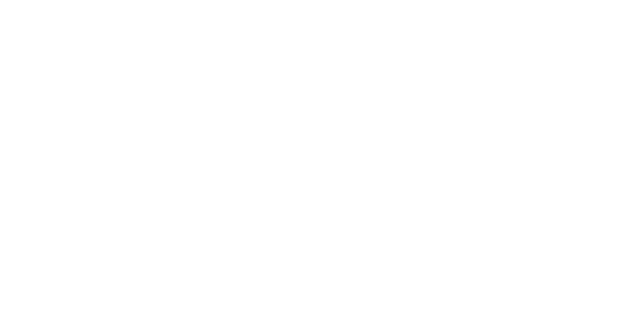
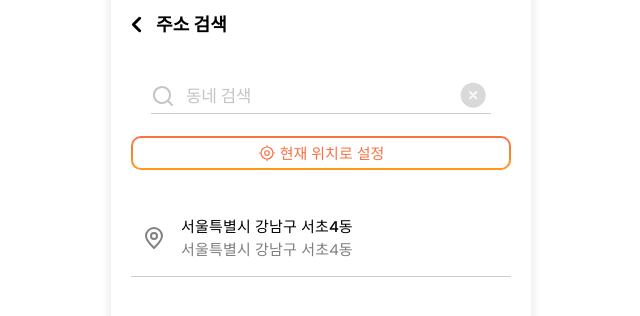
Before and after one commit to nayong2021/delivery_together-FE, a React (Create React App) app in the folder betweenus/: page /setting/region/search in a window 1280 px wide. Before the commit this address had no page. Shown: the top 316 px of the page, without its empty margins (319-959 px from the left). Built offline with nearby package versions, Linux system fonts and the light colour scheme.

Commit message:
feat: Add region list & setting html, css

```diff
--- a/betweenus/src/App.js
+++ b/betweenus/src/App.js
@@ -17,7 +17,8 @@
 import IdResult from "./pages/member/IdResult";
 import PwResult from "./pages/member/PwResult";
 import HomeSearch from "./pages/home/HomeSearch";
-import RegionSetting from "./pages/setting/RegionSetting";
+import RegionSearch from "./pages/setting/RegionSearch";
+import RegionList from "./pages/setting/RegionList";
 
 function App() {
   return (
@@ -42,7 +43,8 @@
           <Route path="/state/chatting" element={<Chatting />}></Route>
         </Route>
         <Route path="/setting" element={<Setting />}></Route>
-        <Route path="/setting/region" element={<RegionSetting />}></Route>
+        <Route path="/setting/region" element={<RegionList />}></Route>
+        <Route path="/setting/region/search" element={<RegionSearch />}></Route>
         <Route path="/order" element={<Order />}></Route>
         <Route path="/search" element={<HomeSearch />}></Route>
         <Route path="/" element={<Home />}></Route>
--- a/betweenus/src/assets/css/common.css
+++ b/betweenus/src/assets/css/common.css
@@ -359,7 +359,7 @@
   box-sizing: border-box;
   background: linear-gradient(to right, #ff981c 0%, #f77145 100%);
   font-size: 20px;
-  font-weight: 700;
+  font-weight: 500;
   color: #fff !important;
   letter-spacing: 0.2px;
 }
@@ -1001,7 +1001,7 @@
   border: none;
   box-sizing: border-box;
   background: url("../img/ico_search2.svg") left center no-repeat;
-  font-size: 20px;
+  font-size: 17px;
   font-weight: 500;
   color: #000;
   letter-spacing: -0.41px;
@@ -1060,15 +1060,31 @@
   display: flex;
   justify-content: space-between;
   align-items: center;
-  padding: 18px 8px 18px 11px;
+  padding: 15px 8px 15px 11px;
   border-bottom: 1px solid rgba(0, 0, 0, 0.2);
   box-sizing: border-box;
 }
 .list-region .txt {
-  font-size: 18px;
+  display: flex;
+  font-size: 15px;
   font-weight: 400;
   color: #7e7e7e;
   letter-spacing: 0.18px;
+  justify-content: space-between;
+  align-items: center;
+}
+
+.list-region .txt .marker {
+  justify-content: space-between;
+  align-items: center;
+  padding: 5px 15px 5px 0px;
+  color: #7e7e7e;
+  display: flex;
+}
+
+.list-region .txt .txt-title {
+  color: #000000;
+  font-weight: 500;
 }
 
 /*메인*/
--- /dev/null
+++ b/betweenus/src/pages/setting/RegionList.js
@@ -0,0 +1,72 @@
+import * as React from "react";
+import { useNavigate } from "react-router-dom";
+import { ReactComponent as Location } from "../../assets/img/ico_location1.svg";
+import { ReactComponent as Marker } from "../../assets/img/marker-pin-01.svg";
+
+export default function RegionList() {
+  const navigate = useNavigate();
+
+  return (
+    <>
+      <header class="header">
+        <div class="hd">
+          <div class="hd-tit">
+            <button
+              type="button"
+              class="hd-back"
+              onClick={() => navigate(-1)}
+            ></button>
+            내 동네 설정
+          </div>
+        </div>
+      </header>
+
+      <section class="region">
+        <div class="wrap">
+          <div class="search-group">
+            <div class="inp-group-search" onClick={() => navigate("search")}>
+              <input type="text" placeholder="동네 검색" class="inp-frm" />
+              <button type="button" class="btn-delete"></button>
+            </div>
+
+            <button type="button" class="btn-search">
+              <Location width={"18px"} height={"18px"} />
+              &nbsp;현재 위치로 검색
+            </button>
+          </div>
+
+          {/* <div class="region-info">
+            지역은 최소 1개 이상, 최대 3개까지 설정 가능해요.
+          </div> */}
+
+          <ol class="list-region">
+            <li>
+              <div class="txt">
+                <Marker class="marker" />
+                <div>
+                  <div class="txt-title">서울특별시 강남구 서초4동</div>
+                  <div>서울특별시 강남구 서초4동</div>
+                </div>
+              </div>
+              <div class="ck-area">
+                <input
+                  id="region_ck1"
+                  type="checkbox"
+                  name="region_ck"
+                  class="ck-custom"
+                />
+                <label for="region_ck1"></label>
+              </div>
+            </li>
+          </ol>
+
+          <div class="btn-group-bottom">
+            <button type="button" class="btn-custom">
+              내 동네 설정 완료
+            </button>
+          </div>
+        </div>
+      </section>
+    </>
+  );
+}
--- /dev/null
+++ b/betweenus/src/pages/setting/RegionSearch.js
@@ -0,0 +1,53 @@
+import * as React from "react";
+import { useNavigate } from "react-router-dom";
+import { ReactComponent as Location } from "../../assets/img/ico_location1.svg";
+import { ReactComponent as Marker } from "../../assets/img/marker-pin-01.svg";
+
+export default function RegionSearch() {
+  const navigate = useNavigate();
+
+  return (
+    <>
+      <header class="header">
+        <div class="hd">
+          <div class="hd-tit">
+            <button
+              type="button"
+              class="hd-back"
+              onClick={() => navigate(-1)}
+            ></button>
+            주소 검색
+          </div>
+        </div>
+      </header>
+
+      <section class="region">
+        <div class="wrap">
+          <div class="search-group">
+            <div class="inp-group-search">
+              <input type="text" placeholder="동네 검색" class="inp-frm" />
+              <button type="button" class="btn-delete"></button>
+            </div>
+
+            <button type="button" class="btn-search">
+              <Location width={"18px"} height={"18px"} />
+              &nbsp;현재 위치로 설정
+            </button>
+          </div>
+
+          <ol class="list-region">
+            <li>
+              <div class="txt">
+                <Marker class="marker" />
+                <div>
+                  <div class="txt-title">서울특별시 강남구 서초4동</div>
+                  <div>서울특별시 강남구 서초4동</div>
+                </div>
+              </div>
+            </li>
+          </ol>
+        </div>
+      </section>
+    </>
+  );
+}
--- a/betweenus/src/pages/setting/RegionSetting.js
+++ /dev/null
@@ -1,117 +0,0 @@
-import * as React from "react";
-import { useNavigate } from "react-router-dom";
-import { ReactComponent as Location } from "../../assets/img/ico_location1.svg";
-
-export default function RegionSetting() {
-  const navigate = useNavigate();
-
-  return (
-    <>
-      <header class="header">
-        <div class="hd">
-          <div class="hd-tit">
-            <button
-              type="button"
-              class="hd-back"
-              onClick={() => navigate(-1)}
-            ></button>
-            내 동네 설정
-          </div>
-        </div>
-      </header>
-
-      <section class="region">
-        <div class="wrap">
-          <div class="search-group">
-            <div class="inp-group-search">
-              <input type="text" placeholder="동네 검색" class="inp-frm" />
-              <button type="button" class="btn-delete"></button>
-            </div>
-
-            <button type="button" class="btn-search">
-              <Location width={"18px"} height={"18px"} />
-              &nbsp;현재 위치로 검색
-            </button>
-          </div>
-
-          <div class="region-info">
-            지역은 최소 1개 이상, 최대 3개까지 설정 가능해요.
-          </div>
-
-          <ol class="list-region">
-            <li>
-              <div class="txt">서울특별시 강남구 서초4동</div>
-              <div class="ck-area">
-                <input
-                  id="region_ck1"
-                  type="checkbox"
-                  name="region_ck"
-                  class="ck-custom"
-                />
-                <label for="region_ck1"></label>
-              </div>
-            </li>
-
-            <li>
-              <div class="txt">서울특별시 강남구 서초3동</div>
-              <div class="ck-area">
-                <input
-                  id="region_ck2"
-                  type="checkbox"
-                  name="region_ck"
-                  class="ck-custom"
-                />
-                <label for="region_ck2"></label>
-              </div>
-            </li>
-
-            <li>
-              <div class="txt">서울특별시 강남구 서초2동</div>
-              <div class="ck-area">
-                <input
-                  id="region_ck3"
-                  type="checkbox"
-                  name="region_ck"
-                  class="ck-custom"
-                />
-                <label for="region_ck3"></label>
-              </div>
-            </li>
-
-            <li>
-              <div class="txt">서울특별시 강남구 서초1동</div>
-              <div class="ck-area">
-                <input
-                  id="region_ck4"
-                  type="checkbox"
-                  name="region_ck"
-                  class="ck-custom"
-                />
-                <label for="region_ck4"></label>
-              </div>
-            </li>
-
-            <li>
-              <div class="txt">서울특별시 강남구 반포1동</div>
-              <div class="ck-area">
-                <input
-                  id="region_ck5"
-                  type="checkbox"
-                  name="region_ck"
-                  class="ck-custom"
-                />
-                <label for="region_ck5"></label>
-              </div>
-            </li>
-          </ol>
-
-          <div class="btn-group-bottom">
-            <button type="button" class="btn-custom">
-              내 동네 설정 완료
-            </button>
-          </div>
-        </div>
-      </section>
-    </>
-  );
-}
```
Also changed, not shown: betweenus/src/pages/home/home.json (deleted, +0 -68 lines), betweenus/src/assets/img/marker-pin-01.svg (added).
